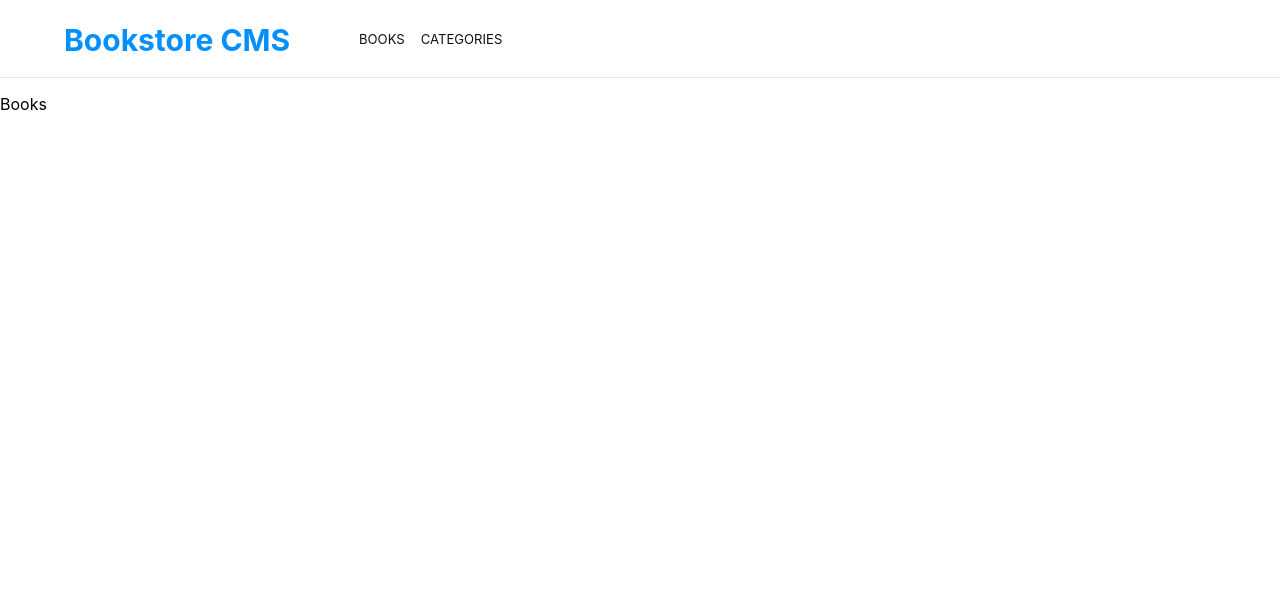
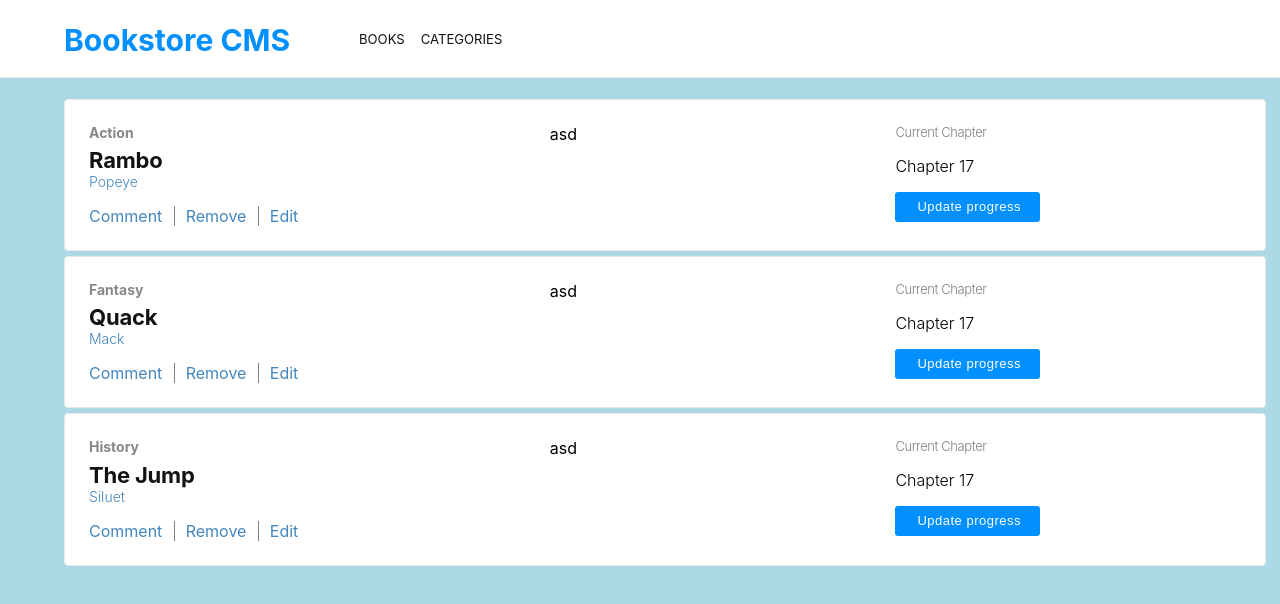
Before and after one commit to Yothu/bookstore-react, a React (Create React App) app: page / in a window 1280 px wide. Shown: the top 604 px of the page. Built offline with nearby package versions, Linux system fonts and the light colour scheme.

Commit message:
Add Book list

```diff
--- a/package.json
+++ b/package.json
@@ -7,6 +7,7 @@
     "@testing-library/react": "^12.1.3",
     "@testing-library/user-event": "^13.5.0",
     "canvas": "^2.9.0",
+    "prop-types": "^15.8.1",
     "react": "^17.0.2",
     "react-dom": "^17.0.2",
     "react-redux": "^7.2.6",
--- a/public/index.html
+++ b/public/index.html
@@ -24,7 +24,7 @@
       work correctly both with client-side routing and a non-root public URL.
       Learn how to configure a non-root public URL by running `npm run build`.
     -->
-    <title>React App</title>
+    <title>Bookstore</title>
   </head>
   <body>
     <noscript>You need to enable JavaScript to run this app.</noscript>
--- /dev/null
+++ b/src/components/Book.css
@@ -0,0 +1,4 @@
+.action-list li + li {
+  border-left: 1px solid gray;
+  padding-left: 0.7rem;
+}
--- /dev/null
+++ b/src/components/Book.js
@@ -0,0 +1,122 @@
+import styled from 'styled-components';
+import PropTypes from 'prop-types';
+import './Book.css';
+
+const Book = ({ data }) => {
+  const DataContainer = styled.div`
+    display: grid;
+    grid-template-columns: 40% 30% 30%;
+    padding: 1.5rem;
+    width: 100%;
+    margin: 0.3rem 0rem;
+    background-color: white;
+    border-radius: 4px;
+    border: 1px solid #e8e8e8;
+  `;
+
+  const Data = styled.div`
+    display: flex;
+    flex-direction: column;
+    align-content: flex-start;
+  `;
+
+  const Genre = styled.p`
+    opacity: 0.5;
+    /* font-family: Montserrat; */
+    font-size: 0.875rem;
+    font-weight: bold;
+    margin: 0 0 0.4rem 0;
+    color: #121212;
+  `;
+
+  const Title = styled.h3`
+    /* font-family: RobotoSlab; */
+    font-size: 1.375rem;
+    font-weight: bold;
+    letter-spacing: -0.2px;
+    margin: 0rem;
+    color: #121212;
+  `;
+
+  const Author = styled.p`
+    /* font-family: RobotoSlab; */
+    font-size: 0.875rem;
+    font-weight: 300;
+    margin: 0rem;
+    color: #4386bf;
+  `;
+
+  const Actions = styled.ul`
+    display: flex;
+    list-style: none;
+    margin: 1rem 0 0 0;
+    padding: 0;
+  `;
+
+  const Action = styled.li`
+    padding-right: 0.7rem;
+    color: #4386bf;
+  `;
+
+  const CurrentChapter = styled.p`
+    opacity: 0.5;
+    /* font-family: RobotoSlab; */
+    font-size: 0.813rem;
+    font-weight: 300;
+    letter-spacing: -0.4px;
+    margin: 0 0 1rem 0;
+  `;
+
+  const Chapter = styled.p`
+    /* font-family: RobotoSlab; */
+    font-size: 1rem;
+    font-weight: 300;
+    margin: 0 0 1rem 0;
+  `;
+
+  const UpdateButton = styled.button`
+    /* font-family: RobotoSlab; */
+    font-size: 0.813rem;
+    font-weight: 300;
+    letter-spacing: 0.5px;
+    color: white;
+    background-color: #0290ff;
+    padding: 0.438rem 1.188rem 0.5rem 1.375rem;
+    border-radius: 3px;
+    border: none;
+  `;
+
+  const { genre, title, author } = data;
+
+  return (
+    <DataContainer>
+      <div>
+        <Data>
+          <Genre>{genre}</Genre>
+          <Title>{title}</Title>
+          <Author>{author}</Author>
+        </Data>
+        <Actions className="action-list">
+          <Action>Comment</Action>
+          <Action>Remove</Action>
+          <Action>Edit</Action>
+        </Actions>
+      </div>
+      <div>asd</div>
+      <div>
+        <CurrentChapter>Current Chapter</CurrentChapter>
+        <Chapter>Chapter 17</Chapter>
+        <UpdateButton>Update progress</UpdateButton>
+      </div>
+    </DataContainer>
+  );
+};
+
+Book.propTypes = {
+  data: PropTypes.instanceOf(Object).isRequired,
+  genre: PropTypes.string.isRequired,
+  title: PropTypes.string.isRequired,
+  author: PropTypes.string.isRequired,
+};
+
+export default Book;
--- a/src/components/Books.js
+++ b/src/components/Books.js
@@ -1,5 +1,45 @@
-const Books = () => (
-  <p>Books</p>
-);
+import styled from 'styled-components';
+import Book from './Book';
+
+const booksData = [
+  {
+    id: 1,
+    genre: 'Action',
+    title: 'Rambo',
+    author: 'Popeye',
+  },
+  {
+    id: 2,
+    genre: 'Fantasy',
+    title: 'Quack',
+    author: 'Mack',
+  },
+  {
+    id: 3,
+    genre: 'History',
+    title: 'The Jump',
+    author: 'Siluet',
+  },
+];
+
+const Books = () => {
+  const Background = styled.div`
+    /* background-color: #fafafa; */
+    background-color: lightblue;
+    padding-left: 5vw;
+    padding-right: 5vw;
+    padding-top: 1rem;
+    padding-bottom: 1rem;
+    min-height: 100vh;
+  `;
+
+  const bookList = booksData.map((book) => (<Book data={book} key={book.id} />));
+
+  return (
+    <Background>
+      {bookList}
+    </Background>
+  );
+};
 
 export default Books;
--- a/src/components/Header.js
+++ b/src/components/Header.js
@@ -7,6 +7,7 @@ const Header = () => {
     padding-top: 1rem;
     padding-bottom: 1rem;
     border-bottom: 1px solid #e8e8e8;
+    background-color: white;
   `;
 
   const InnerHeader = styled.nav`
```
Also changed, not shown: src/components/BookForm.js (added), 1 other file (tests, documents, lock files or other folders).
